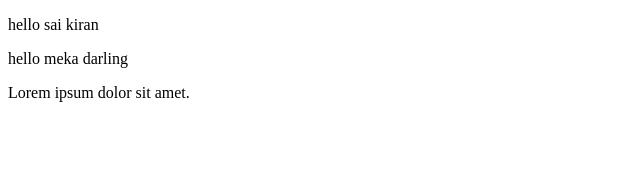
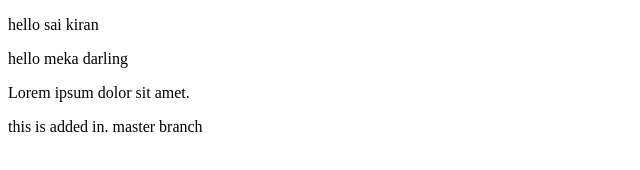
Before and after one commit to saikiran54-arch/mekha, a plain HTML site: page index.html in a window 1280 px wide. Shown: the whole page, without its empty margins (0-640 px from the left). Drawn offline with Linux system fonts and the light colour scheme.

Commit message:
made changes in master

```diff
--- a/index.html
+++ b/index.html
@@ -11,5 +11,6 @@
     <p>hello meka darling
     </p>
     <p>Lorem ipsum dolor sit amet.</p>
+    <p>this is added in. master branch</p>
 </body>
 </html>
```
